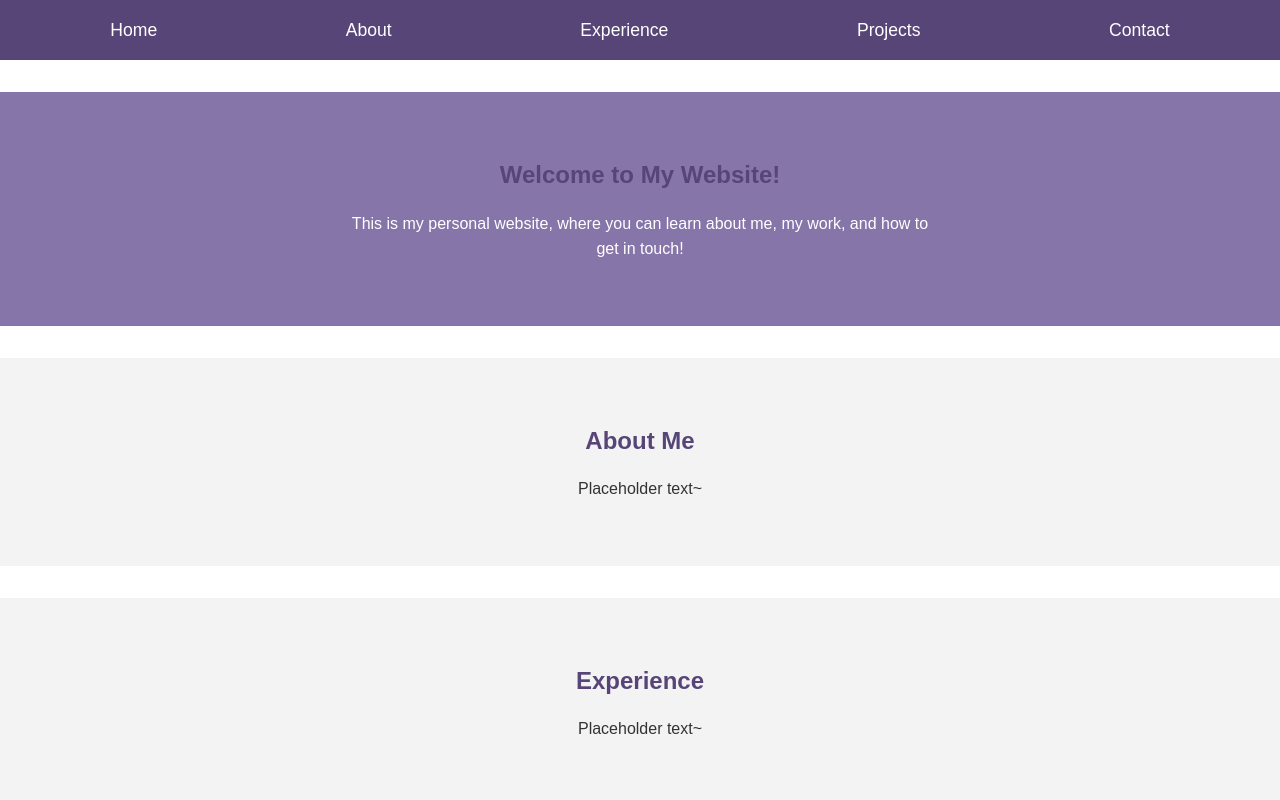
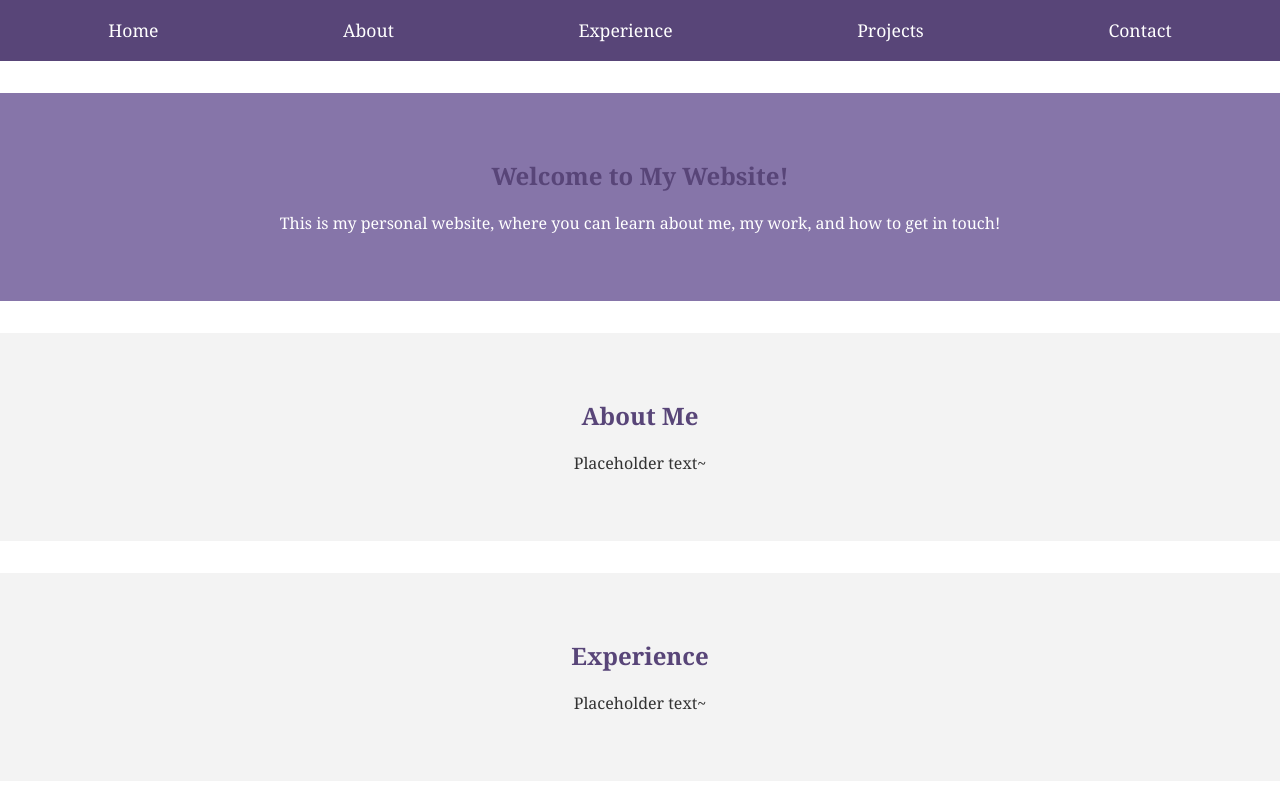
Before and after one commit to jackmitchell563/jackmitchell563.github.io, a plain HTML site: page index.html in a window 1280 px wide. Shown: the top 800 px of the page. Drawn offline with Linux system fonts and the light colour scheme.

Commit message:
Updated style.css

```diff
--- a/style.css
+++ b/style.css
@@ -7,7 +7,7 @@
 
 /* Body Styles */
 body {
-    font-family: Arial, sans-serif;
+    font-family: Georgia, serif;
     line-height: 1.6;
     background-color: #ffffff;
     color: #333;
@@ -62,7 +62,7 @@ h1, h2 {
 }
 
 p {
-    max-width: 600px;
+    max-width: 75%;
     margin: 0 auto;
 }
 
```
